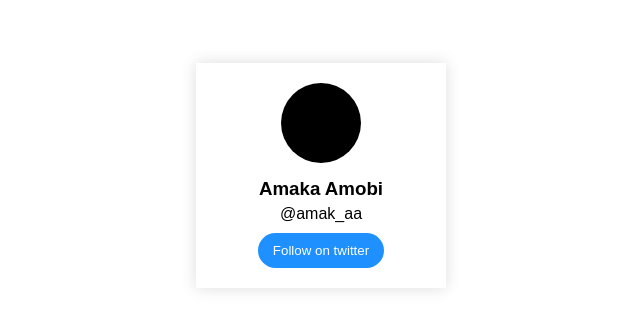
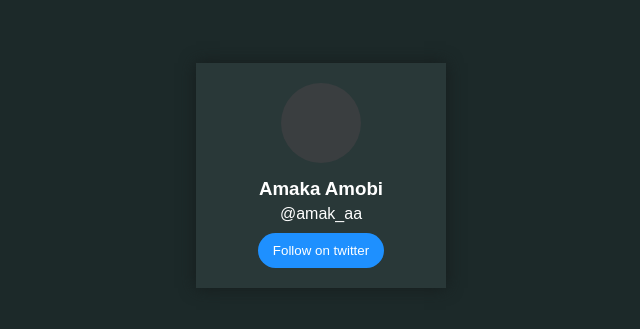
Before and after one commit to Amakaani/Profile-Card, a plain HTML site: page index.html in a window 1280 px wide. Shown: the part 225-554 px from the top of the page, without its empty margins (319-959 px from the left). Drawn offline with Linux system fonts and the light colour scheme.

Commit message:
switched to dark mode colors

```diff
--- a/style.css
+++ b/style.css
@@ -13,6 +13,7 @@ body {
     display: flex;
     justify-content: center;
     align-items: center;
+    background-color: #1c2929;
 }
 
 .card {
@@ -21,14 +22,16 @@ body {
     flex-direction: column;
     align-items: center;
     gap: 5px;
-    box-shadow: 0 0 15px #ddd;
+    box-shadow: 0 0 15px #161c1c;
     width: 250px;
+    background-color: #293838;
+    color: white;
 }
 
 .card figure {
     width: 80px;
     height: 80px;
-    background-color: black;
+    background-color: #3a3e40;
     border-radius: 50%;
     margin-bottom: 10px;
 }
```
